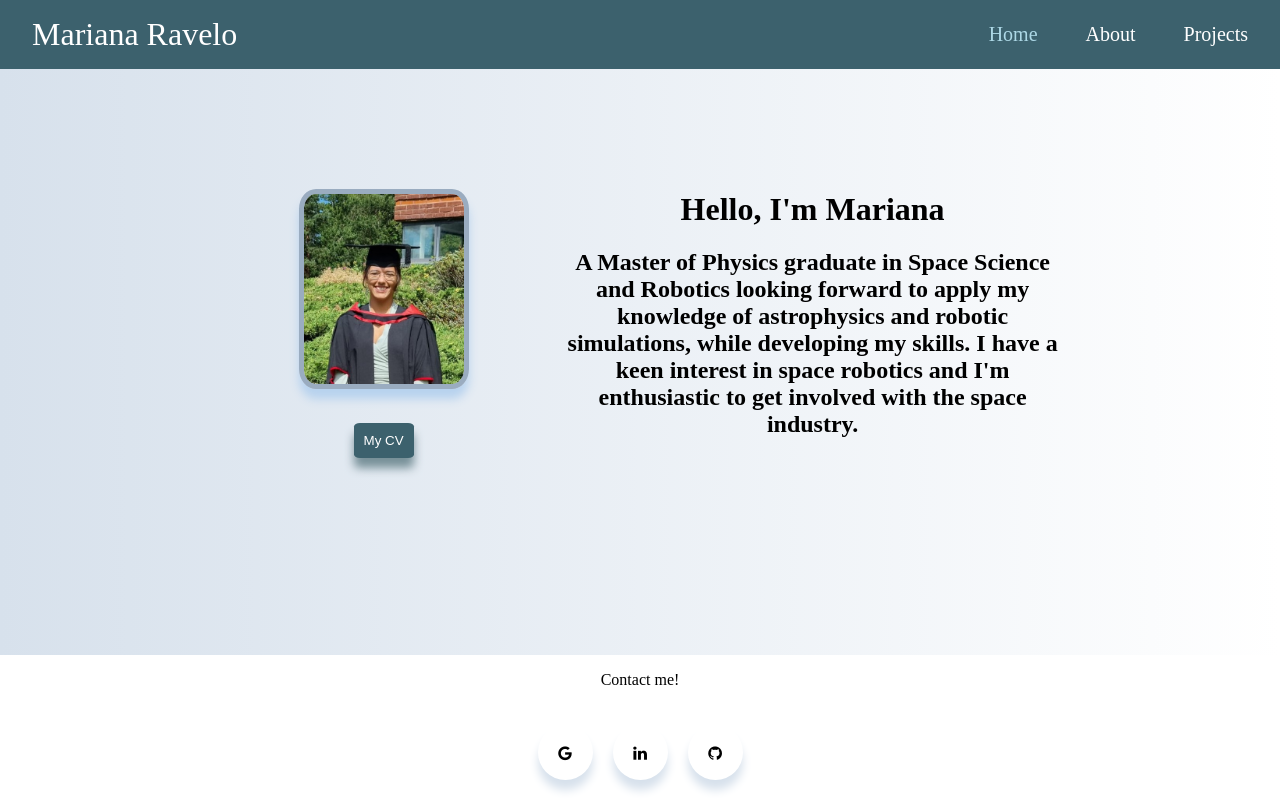
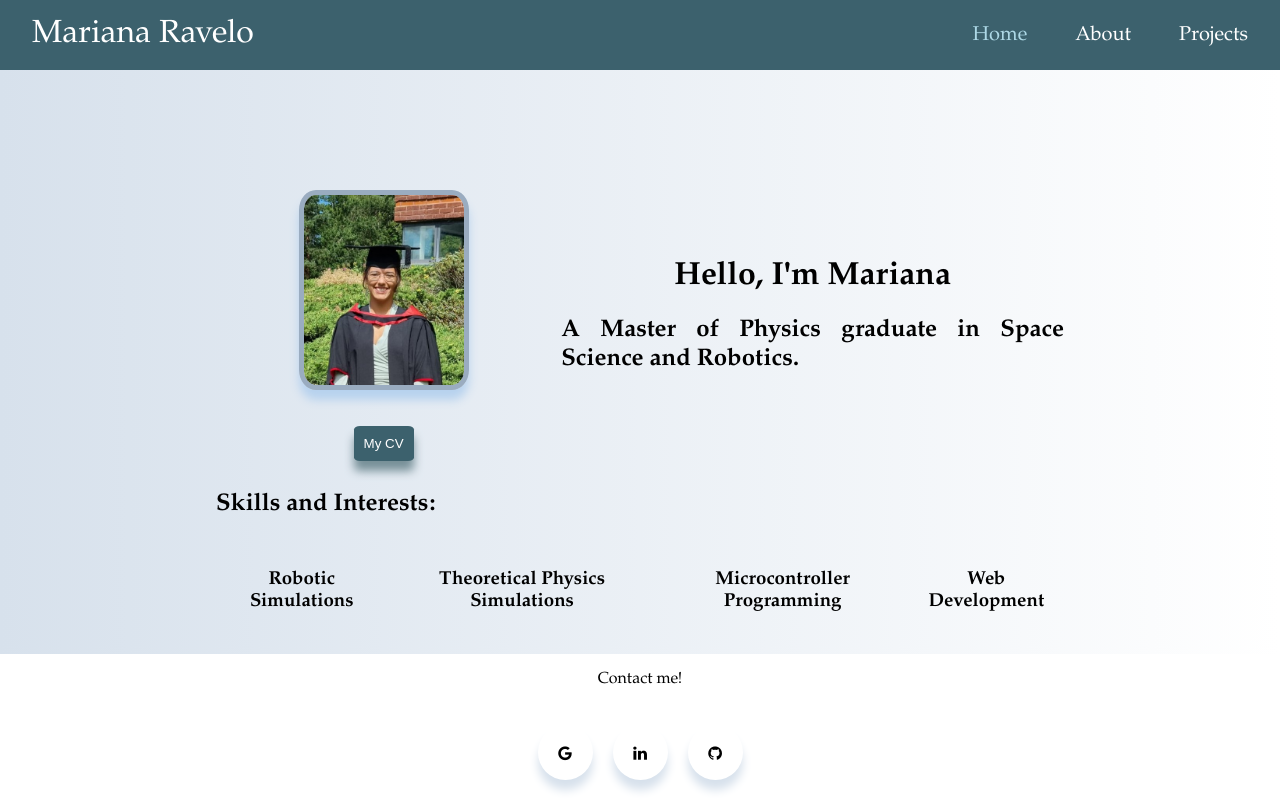
Before and after one commit to Mariana-Ravelo/mari-website, a React (Create React App) app: page / in a window 1280 px wide. Built offline with nearby package versions, Linux system fonts and the light colour scheme.

Commit message:
worked on home page contents

```diff
--- a/src/pages/Home.js
+++ b/src/pages/Home.js
@@ -11,16 +11,21 @@ function Home() {
             </div>
             <div class="grid-item grid-item-2">
                 <h1>Hello, I'm Mariana</h1>
-                <h2>A Master of Physics graduate in Space Science and Robotics looking forward to apply my knowledge
-                    of astrophysics and robotic simulations, while developing my skills. I have a keen interest in space robotics
-                    and I'm enthusiastic to get involved with the space industry.
+                <h2>A Master of Physics graduate in Space Science and Robotics.
                 </h2>
-
             </div>
             <div class="grid-item grid-item-3">
                 <button onClick={onBttonClick} class="cvBtton">My CV</button>
             </div>
-
+            <div class="grid-item grid-item-4">
+                <h2>Skills and Interests:</h2>
+            </div>
+            <div class="grid-item grid-item-5">
+                <h3>Robotic Simulations</h3>
+                <h3>Theoretical Physics Simulations</h3>
+                <h3>Microcontroller Programming</h3>
+                <h3>Web Development</h3>
+            </div>
         </div>
 
     );
--- a/src/style.css
+++ b/src/style.css
@@ -5,6 +5,7 @@
 body {
     margin: 0;
     background: linear-gradient(to left, #ffffff, #d7e1ec);
+    font-family: Garamond, serif;
 }
 
 .container {
@@ -133,6 +134,7 @@ body {
     grid-gap: 10px;
     justify-items: center;
     align-items: center;
+    grid-auto-flow: row;
 }
 
 .grid-item-2 {
@@ -146,6 +148,16 @@ body {
     box-shadow: 0 10px 10px #b7d2ee;
     border: 5px solid #9aacc0;
     margin: 20px 20px;
+}
+
+.grid-item-4 {
+    grid-column: span 2;
+    justify-self: start;
+}
+
+.grid-item-5 {
+    grid-column: span 2;
+    display: inline-flex;
 }
 
 /* Styling about page */
@@ -163,3 +175,7 @@ body {
 .flex-2 {
     display: inline-flex;
 }
+
+h2 {
+    text-align: justify;
+}
```
